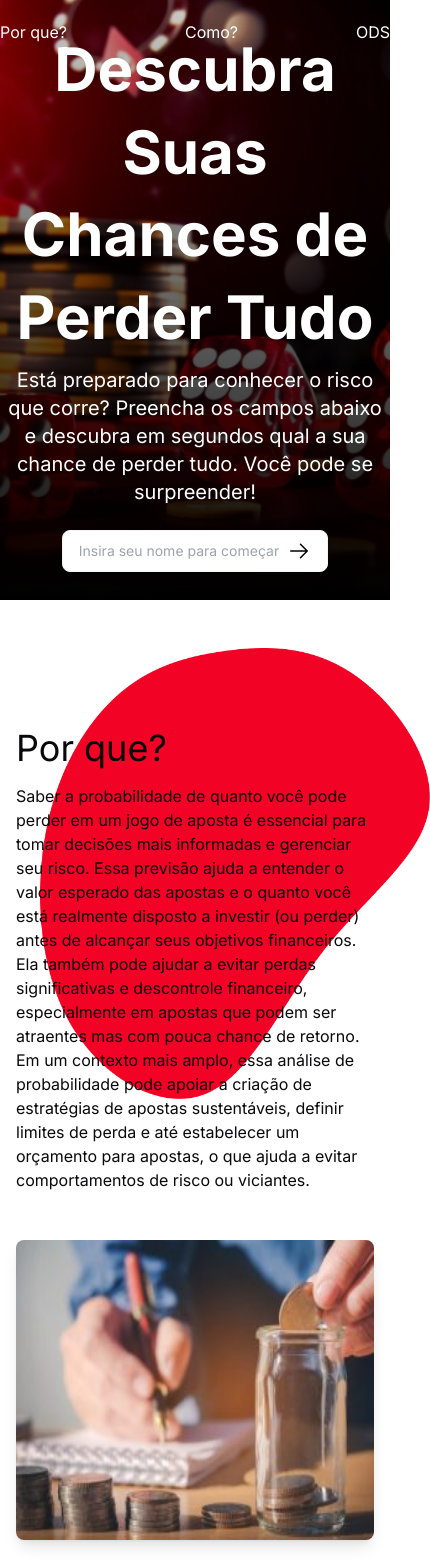
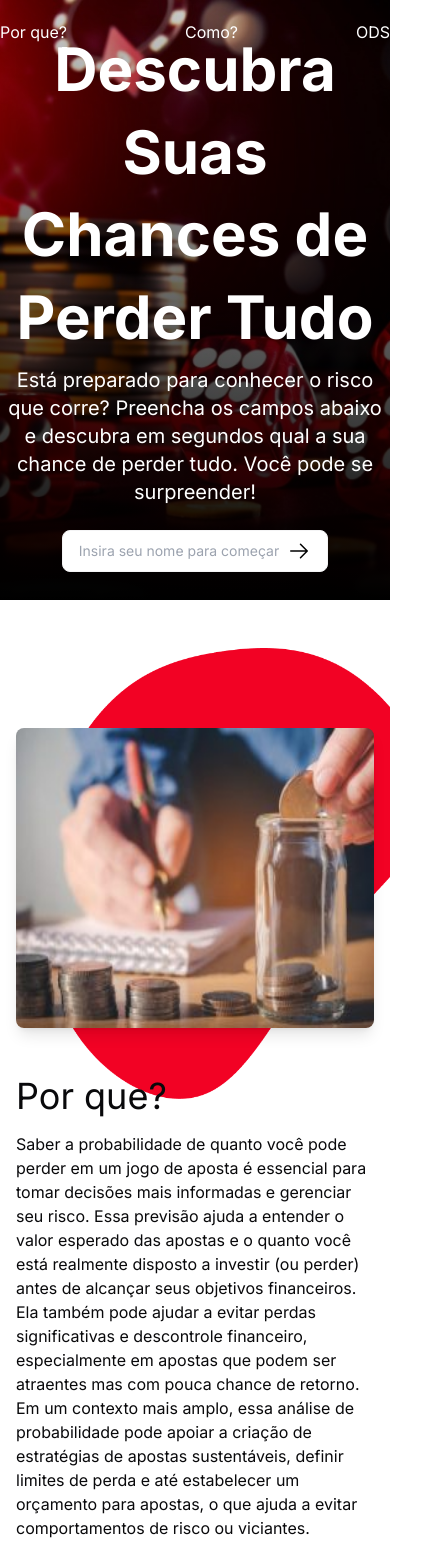
Before and after one commit to Brazilian-Online-Betting-Analysis/a3-matematica-react, a React (Vite) app: page / in a window 390 px wide. Shown: the top 1568 px of the page, 430 px wide, since content can reach past the window. Built offline with nearby package versions, Linux system fonts and the light colour scheme.

Commit message:
Fix: responsiveness

```diff
--- a/src/components/feature-section.tsx
+++ b/src/components/feature-section.tsx
@@ -28,10 +28,10 @@ export const FeatureSection = ({
         "flex items-center justify-between relative z-10",
         direction === "column"
           ? "flex-col gap-12"
-          : "flex-col gap-12 md:gap-32 md:flex-row",
+          : "flex-col-reverse gap-12 lg:gap-32 lg:flex-row",
         isInverted
           ? direction === "row"
-            ? "flex-col-reverse md:flex-row-reverse"
+            ? "flex-col-reverse lg:flex-row-reverse"
             : "flex-col-reverse"
           : "",
       )}
--- a/src/pages/home.tsx
+++ b/src/pages/home.tsx
@@ -20,7 +20,7 @@ export function Home() {
       <header className="-mt-16 flex flex-col h-[600px] justify-between relative after:content-[' '] after:absolute after:inset-0 after:z-[-1] after:bg-hero-fade text-white background-hero-fade">
         <Hero />
       </header>
-      <main className="flex flex-col gap-32 pb-[280px] pt-32">
+      <main className="flex flex-col gap-32 pb-[280px] pt-32 overflow-x-hidden">
         <div className="relative">
           <div className="container mx-auto">
             <FeatureSection
```
